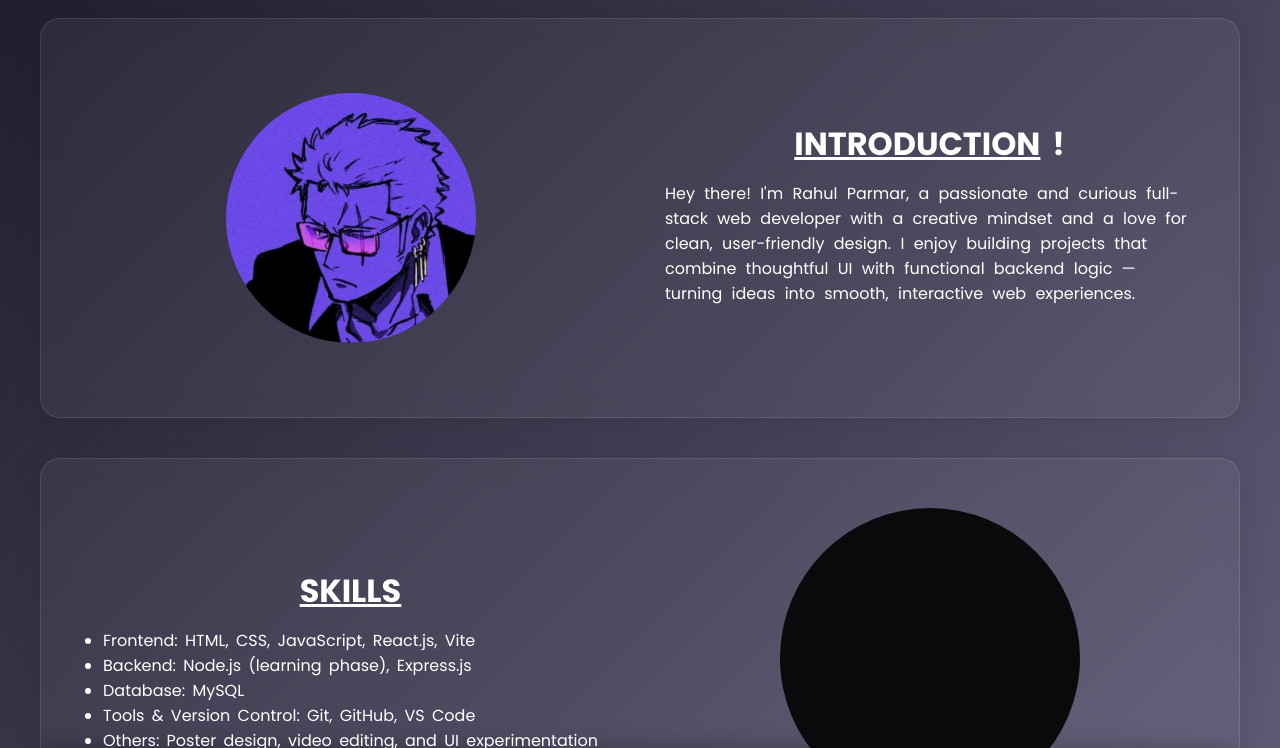
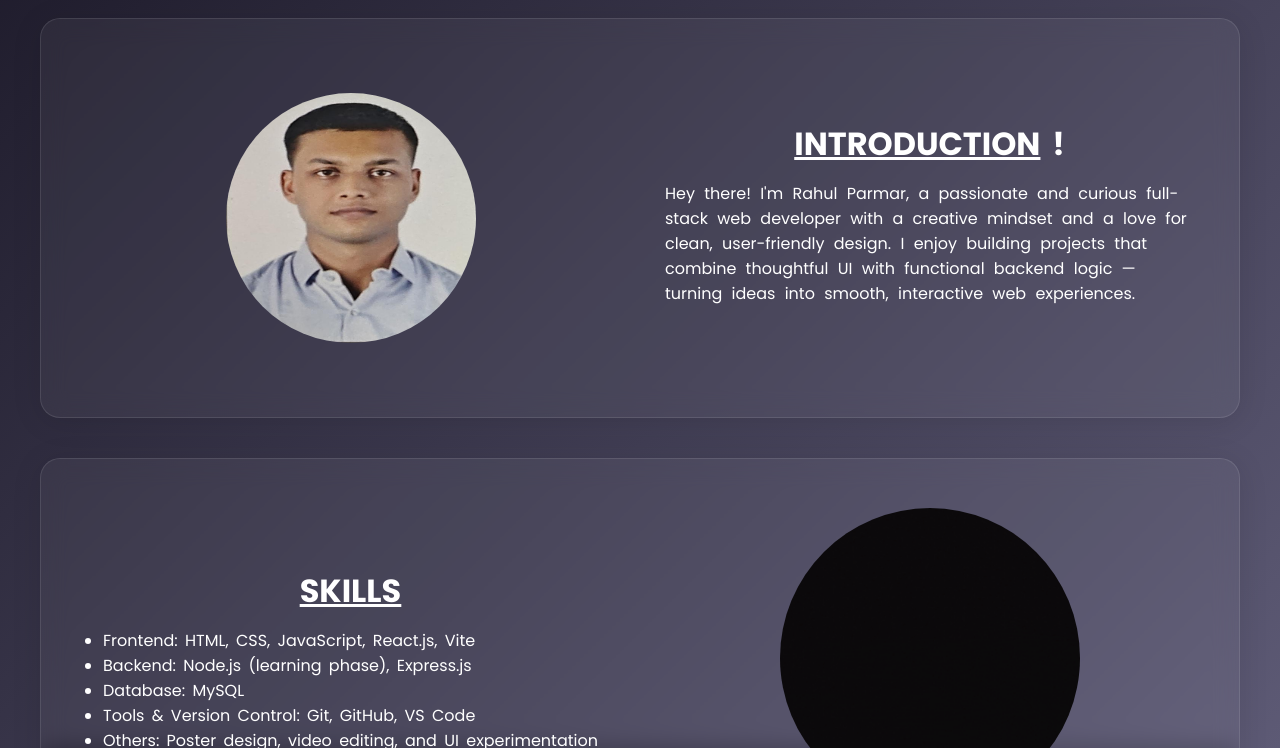
Before and after one commit to rahulp-fx/portfolio, a plain HTML site: page index.html in a window 1280 px wide. Shown: the part 52-800 px from the top of the page. Drawn offline with Linux system fonts and the light colour scheme.

Commit message:
Profile pic updated

```diff
--- a/index.html
+++ b/index.html
@@ -33,7 +33,7 @@
 
         <div class="intro glass-bg">
 
-            <div class="profile"><img src="assets/ZORO.jpg" alt="Profile" id="profile">
+            <div class="profile"><img src="assets/photograph.jpg" alt="Profile" id="profile">
             </div>
 
             <div class="welcome">
--- a/style.css
+++ b/style.css
@@ -177,6 +177,7 @@ main {
     display: flex;
     justify-content: center;
     align-items: center;
+    object-fit: cover;
 }
 
 #profile {
```
Also changed, not shown: assets/photograph.jpg (added).
